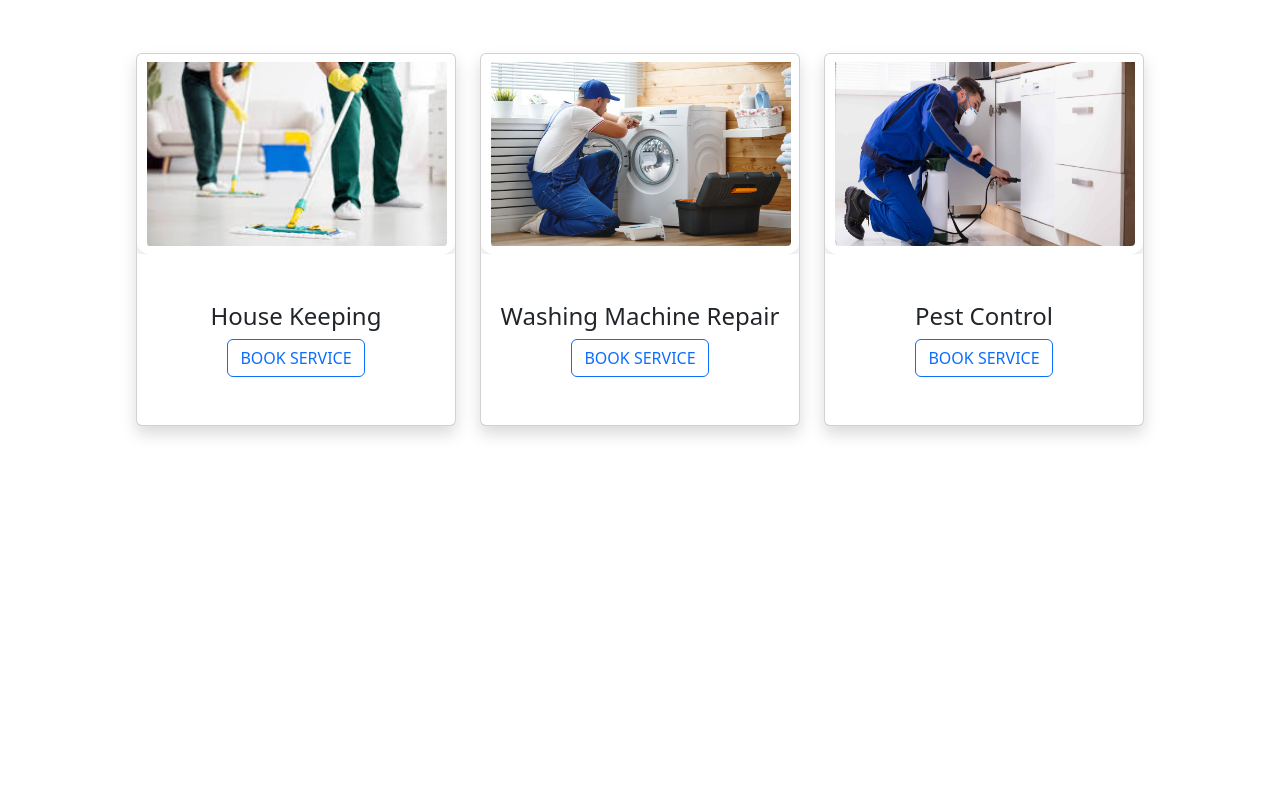
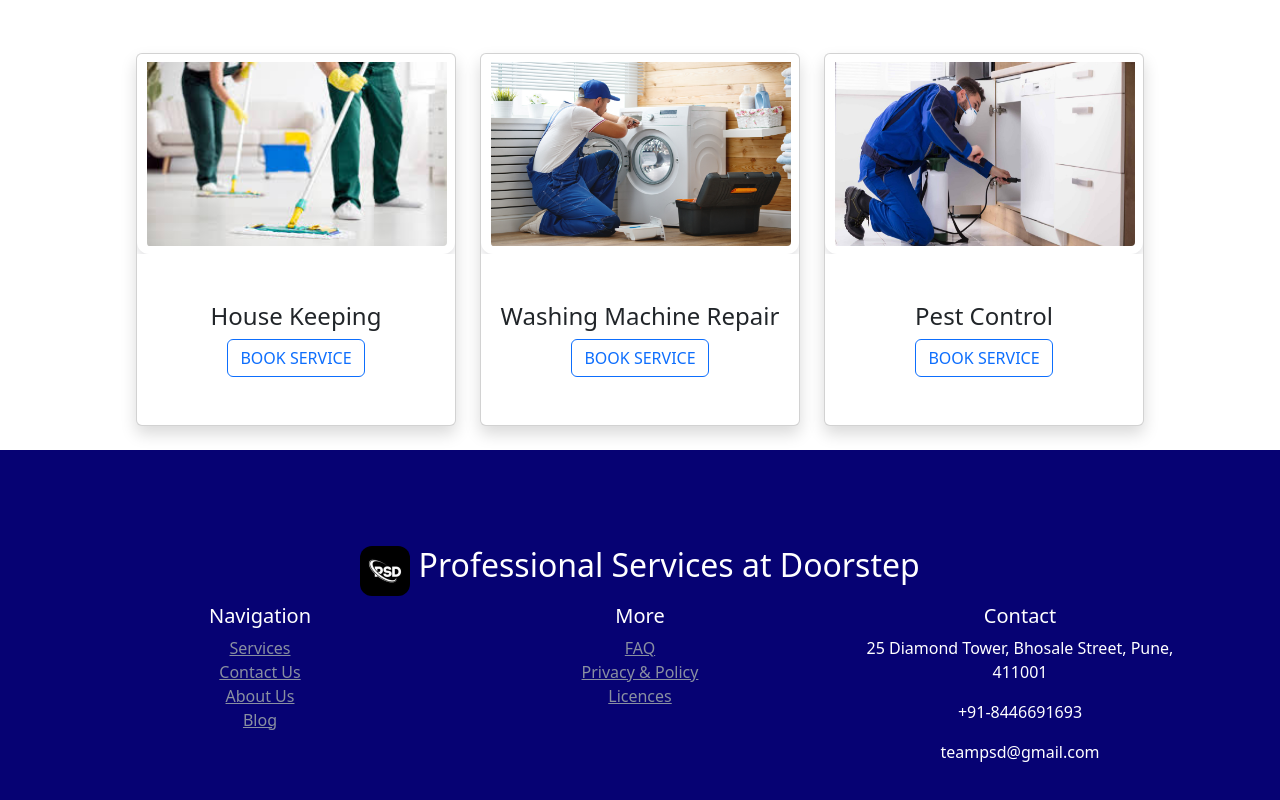
Before and after one commit to Potdarsa007/PSD, a React (Create React App) app in the folder react-project/: page / in a window 1280 px wide. Shown: the part 1492-2292 px from the top of the page. Before the commit the page ends 1942 px from the top, so only its background shows below. Built offline with nearby package versions, Linux system fonts and the light colour scheme.

Commit message:
Footer.jsx created

```diff
--- /dev/null
+++ b/react-project/src/components/Footer.jsx
@@ -0,0 +1,52 @@
+import React from 'react'
+import "../App.css";
+import logo from "../images/logo.png";
+const Footer = () => {
+  return (
+    <div>
+
+		<footer>
+
+			<div className="footer-top">
+				<div className='container'>
+					<div className='row'>
+
+						<h2><img
+                  src={logo}
+                  className="d-inline-block align-top logo"
+                  alt="psd logo"
+                /> Professional Services at Doorstep</h2>
+						<div className="col-md-4">
+							<h5 className="title-sm">Navigation</h5>
+							<div className="footer-links">
+								<a href="/">Services</a>
+								<a href="/Contact">Contact Us</a>
+								<a href="/About">About Us</a>
+								<a href="/">Blog</a>
+							</div>
+						</div>
+						<div className="col-md-4">
+							<h5 className="title-sm">More</h5>
+							<div className="footer-links">
+								<a href="/">FAQ</a>
+								<a href="/"> Privacy & Policy</a>
+								<a href="/">Licences</a>
+							</div>
+						</div>
+						<div className="col-md-4">
+							<h5 className="title-sm">Contact</h5>
+							<div className="footer-links">
+								<p className="mb">25 Diamond Tower, Bhosale Street, Pune, 411001</p>
+								<p className='mb'>+91-8446691693</p>
+								<p className='mb'>teampsd@gmail.com</p>
+							</div>
+						</div>
+					</div>
+				</div>
+			</div>
+		</footer>
+    </div>
+  )
+}
+
+export default Footer
--- a/react-project/src/components/Navigation.jsx
+++ b/react-project/src/components/Navigation.jsx
@@ -4,6 +4,7 @@ import { BrowserRouter, Routes, Route, Link, NavLink } from "react-router-dom";
 import Home from "../components/home/Home";
 import "../components/home/Home.css";
 import logo from "../images/logo.png";
+import Footer from "./Footer";
 
 const Navigation = () => {
   const myuserobj = localStorage.getItem("user");
@@ -93,6 +94,7 @@ const Navigation = () => {
                 <Route path="/" element={<Home />} />
             </Routes>
           </div>
+          <Footer />
         </div>
       </BrowserRouter>
     </div>
```
Also changed, not shown: react-project/src/components/About.jsx (added).
